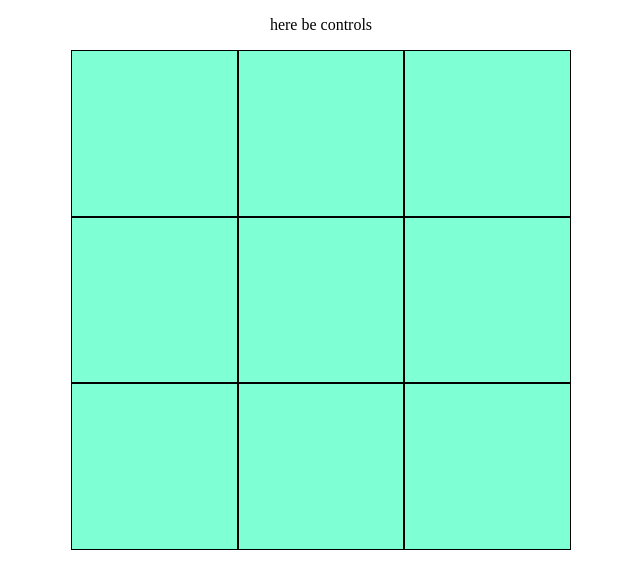
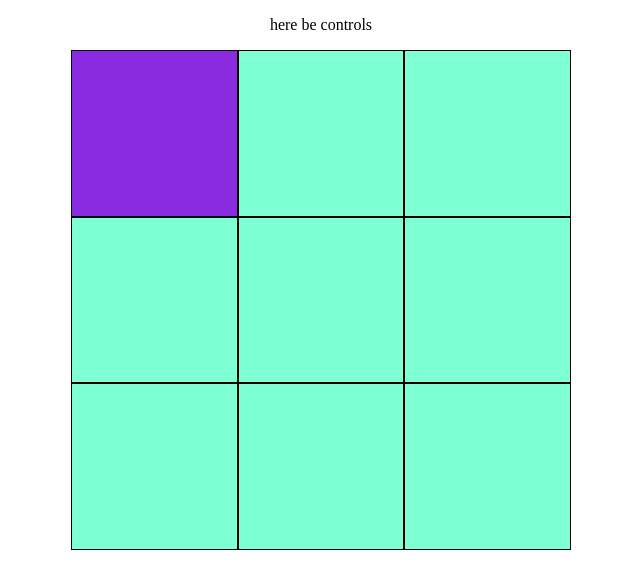
Before and after one commit to Syknapse/Knots-and-Crosses-FCC, a plain HTML site: page index.html in a window 1280 px wide. Both pictures are taken after a click on the element 473 px from the left and 133 px from the top of the page. Shown: the whole page, without its empty margins (319-959 px from the left). Drawn offline with Linux system fonts and the light colour scheme.

Commit message:
[NEW] Add class to clicked cell

```diff
--- a/sources/script.js
+++ b/sources/script.js
@@ -2,6 +2,11 @@ const cells = document.querySelectorAll('[data-select="play-area"]')
 
 cells.forEach( cell => {
     cell.addEventListener( 'click', event => {
-        console.log('event: ', event)
+        markCell(event.currentTarget)
     })
 })
+
+function markCell(target) {
+    target.classList.add('marked')
+    console.log(target)
+}
--- a/sources/style.css
+++ b/sources/style.css
@@ -32,3 +32,7 @@ main {
 .cell {
     border: 1px solid black;
 }
+
+.cell.marked {
+    background-color: blueviolet;
+}
```
